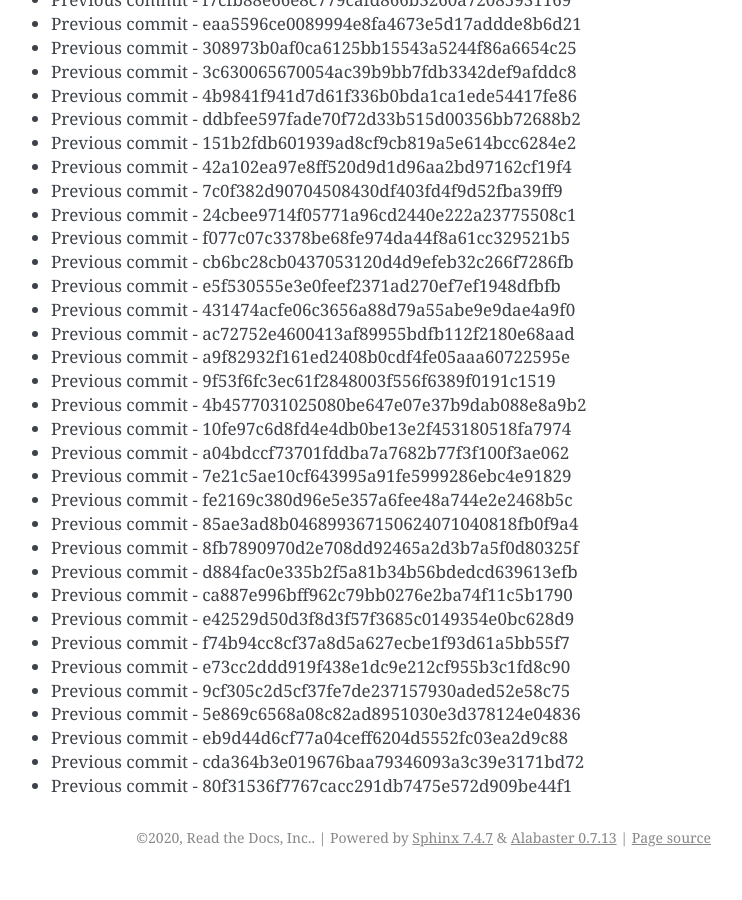
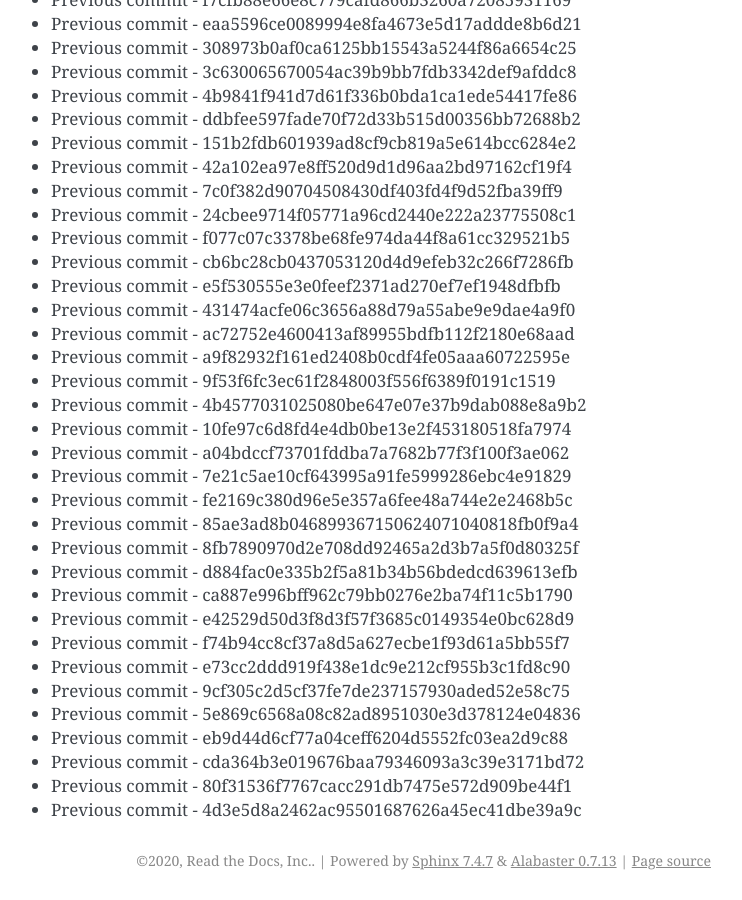
Before and after one commit to readthedocs/rtd-git-stresstest, a Sphinx documentation site: the page built from docs/updates.rst, in a window 1280 px wide and 900 px high, scrolled down 7342 px. Shown: the whole window, without its empty margins (399-1141 px from the left). Built offline with Sphinx 7.4.7, drawn with Linux system fonts in a browser that asks for light colours; before the commit the page ends 8219 px from its top, so only the background shows below that.

Commit message:
Generating commit from previous: 4d3e5d8a2462ac95501687626a45ec41dbe39a9c

```diff
--- a/docs/updates.rst
+++ b/docs/updates.rst
@@ -340,3 +340,4 @@ It can be tested for any performance characteristics.
 * Previous commit - eb9d44d6cf77a04ceff6204d5552fc03ea2d9c88
 * Previous commit - cda364b3e019676baa79346093a3c39e3171bd72
 * Previous commit - 80f31536f7767cacc291db7475e572d909be44f1
+* Previous commit - 4d3e5d8a2462ac95501687626a45ec41dbe39a9c
```
